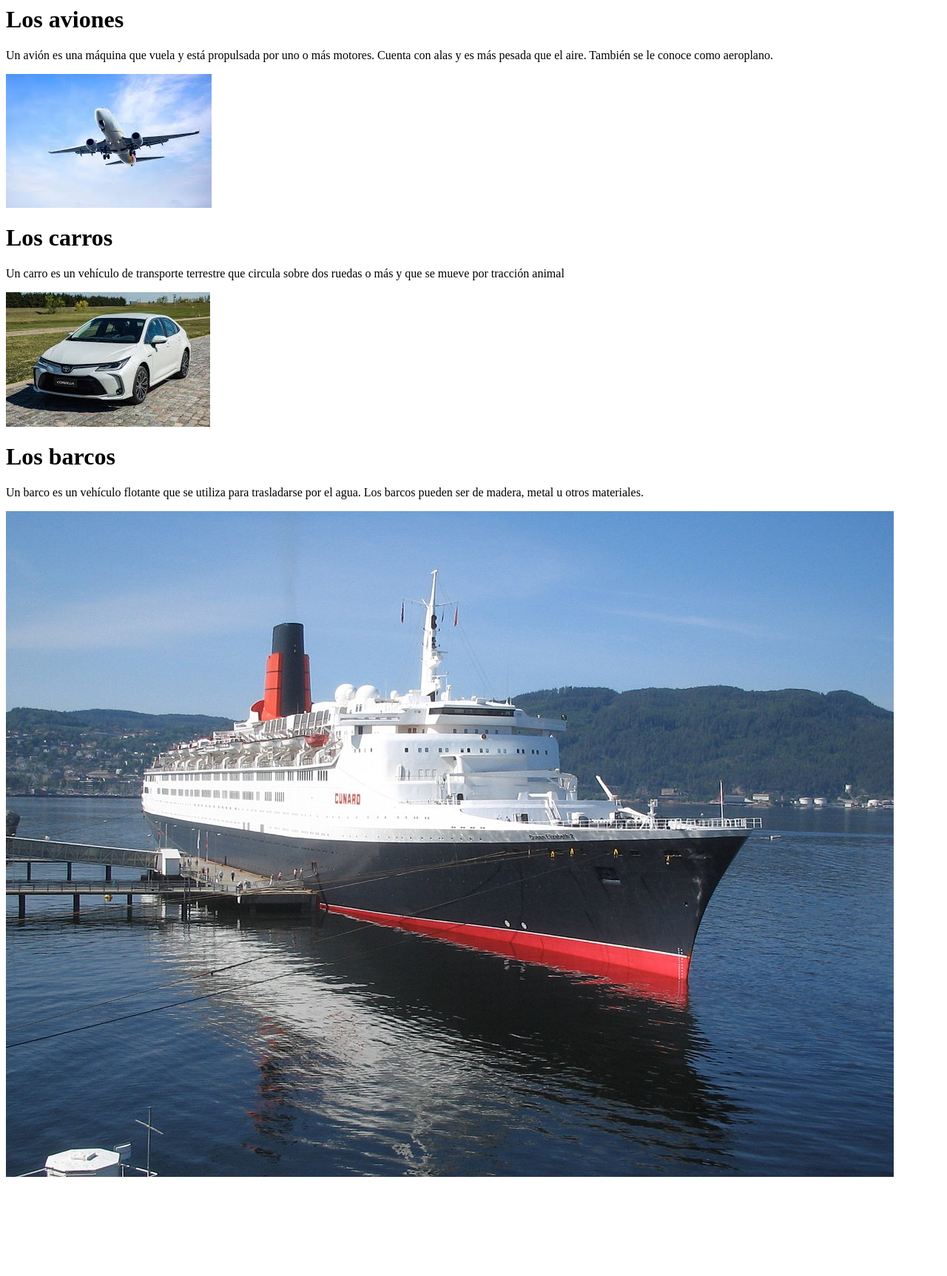
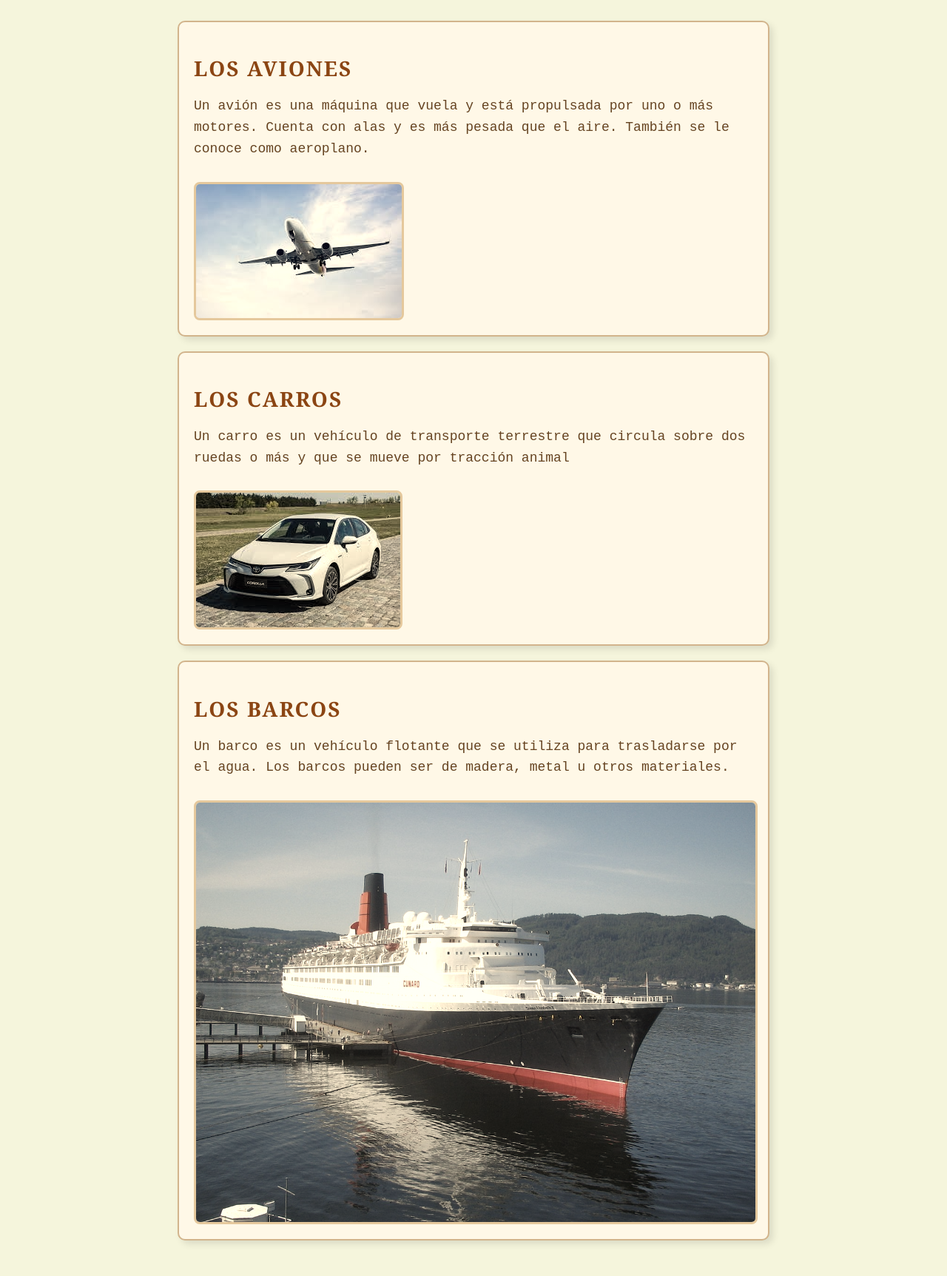
Before and after one commit to Kim27alfonzo/django_python_03, a Django app: page / in a window 1280 px wide. Shown: the whole page at 74% size. Before the commit the page ends 1591 px from the top, so only its background shows below. Run offline with Django 5.2, Linux system fonts and the light colour scheme; data comes from the database, SQL or seed files in the repository; both versions use the stored data as it was after the commit.

Commit message:
finish post css

```diff
--- a/django_project_03/settings.py
+++ b/django_project_03/settings.py
@@ -120,6 +120,10 @@ STATIC_URL = 'static/'
 MEDIA_URL = '/media/'
 MEDIA_ROOT = BASE_DIR / 'media/'
 
+STATICFILES_DIRS = [
+    BASE_DIR / 'static'
+]
+
 # Default primary key field type
 # https://docs.djangoproject.com/en/5.1/ref/settings/#default-auto-field
 
--- a/static/css/post.css
+++ b/static/css/post.css
@@ -0,0 +1,57 @@
+/* Estilos generales */
+body {
+    font-family: 'Courier New', Courier, monospace; /* Fuente tipo máquina de escribir */
+    background-color: #f5f5dc; /* Fondo beige claro */
+    color: #4b3832; /* Color marrón oscuro */
+    padding: 20px;
+}
+
+/* Contenedor de la lista de publicaciones */
+.post-list {
+    max-width: 800px;
+    margin: 0 auto;
+}
+
+/* Estilos para cada publicación */
+.post {
+    background-color: #fff8e7; /* Fondo blanco roto */
+    border: 2px solid #d2b48c; /* Borde marrón claro */
+    border-radius: 10px; /* Bordes redondeados */
+    padding: 20px;
+    margin-bottom: 20px;
+    box-shadow: 5px 5px 10px rgba(0, 0, 0, 0.1); /* Sombra suave */
+}
+
+/* Estilos para el título de la publicación */
+.post-title {
+    font-family: 'Georgia', serif; /* Fuente clásica */
+    font-size: 28px;
+    color: #8b4513; /* Color marrón oscuro */
+    margin-bottom: 15px;
+    text-transform: uppercase; /* Texto en mayúsculas */
+    letter-spacing: 2px; /* Espaciado entre letras */
+}
+
+/* Estilos para el contenido de la publicación */
+.post-content {
+    font-size: 18px;
+    line-height: 1.6;
+    color: #654321; /* Color marrón más oscuro */
+    margin-bottom: 15px;
+}
+
+/* Estilos para la imagen de la publicación */
+.post-image img {
+    max-width: 100%;
+    height: auto;
+    border-radius: 8px;
+    border: 3px solid #d2b48c; /* Borde marrón claro */
+    margin-top: 15px;
+    filter: sepia(0.5); /* Efecto sepia para dar un toque envejecido */
+}
+
+/* Efecto hover para las imágenes */
+.post-image img:hover {
+    filter: sepia(0); /* Elimina el efecto sepia al pasar el mouse */
+    transition: filter 0.3s ease; /* Transición suave */
+}
--- a/templates/post.html
+++ b/templates/post.html
@@ -1,9 +1,16 @@
-{% for post in object_list %}
+{% load static %}
+<link rel="stylesheet" href="{% static 'css/post.css' %}">
 
-    <h1>{{post.title}}</h1>
-    <p>{{post.content}}</p>
-    {% if post.image %}
-    <img src="{{post.image.url}}" alt="A picture of {{post.title}}">
-    {% endif %}
-
-{% endfor %}
+<div class="post-list">
+    {% for post in object_list %}
+    <article class="post">
+        <h1 class="post-title">{{ post.title }}</h1>
+        <p class="post-content">{{ post.content }}</p>
+        {% if post.image %}
+        <div class="post-image">
+            <img src="{{ post.image.url }}" alt="A picture of {{ post.title }}">
+        </div>
+        {% endif %}
+    </article>
+    {% endfor %}
+</div>
```
Also changed, not shown: db.sqlite3, media/images/barco_2vtCwxX.jpg (added).
